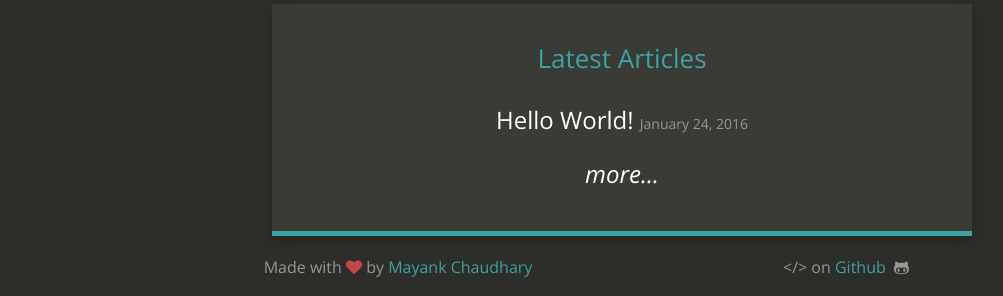
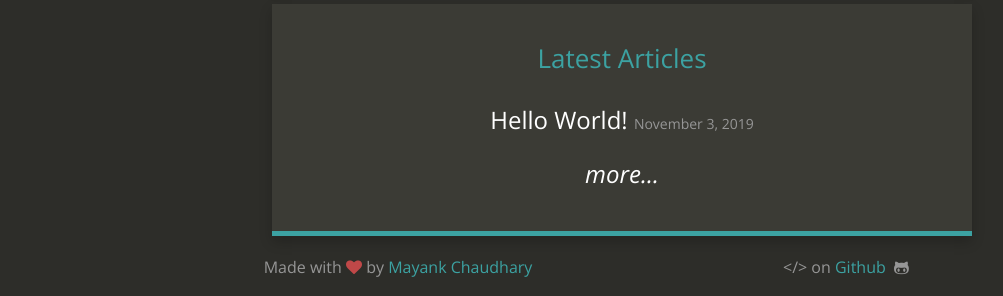
Before and after one commit to Mayankcha/Mayankcha.github.io, a Jekyll site: the page built from index.html, in a window 1280 px wide. Shown: the part 923-1219 px from the top of the page, without its empty margins (18-1021 px from the left). Built offline with Jekyll 4.4.1, drawn with Linux system fonts in a browser that asks for light colours; nearby versions of some CDN libraries.

Commit message:
Update 2016-01-24-hello-world.md

```diff
--- a/_posts/2016-01-24-hello-world.md
+++ b/_posts/2016-01-24-hello-world.md
@@ -1,7 +1,7 @@
 ---
 layout: post
 title: Hello World!
-date:       2016-01-24 15:31:19
+date:       2019-11-03 15:31:19
 author:      Mayank Chaudhary
 summary:    First Ever Blog Written By me.
 keywords:	"first, blog, jekyll, website, mayankchaudhary, mayank chaudhary, developer, iit, roorkee, iit roorkee, personal, about me"
```
